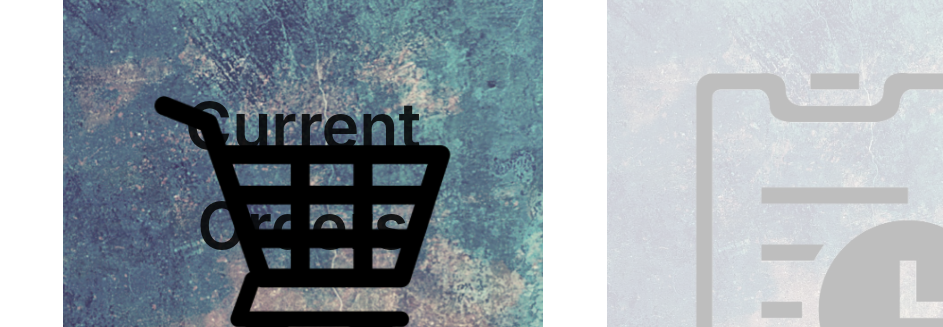
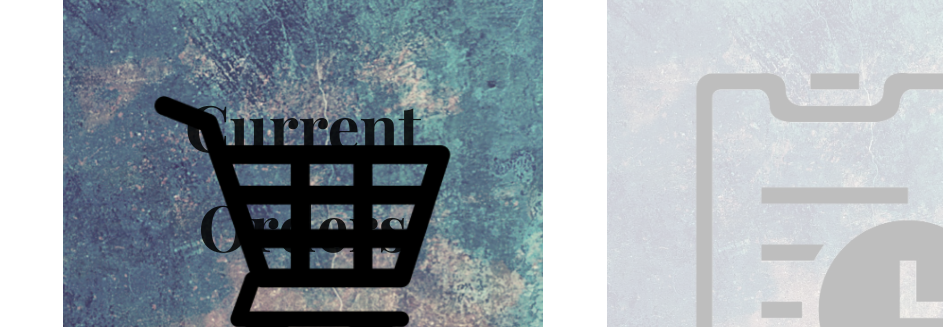
Before and after one commit to sqzstudentgit/frontend, a React app: page / in a window 1280 px wide. Shown: the part 208-535 px from the top of the page, without its empty margins (337-1280 px from the left). Built offline with nearby package versions, Linux system fonts and the light colour scheme; sample sign-in values are in the browser's storage; what react-three-fiber would draw is missing.

Commit message:
Add CSS from previous team

```diff
--- a/src/css/slider.css
+++ b/src/css/slider.css
@@ -36,6 +36,9 @@ body {
   width: 100%;
 }
 
+h1, h2, h3 {
+  font-family: 'Playfair Display', serif;
+}
 
 .visuallyhidden {
   clip: rect(1px, 1px, 1px, 1px);
```
